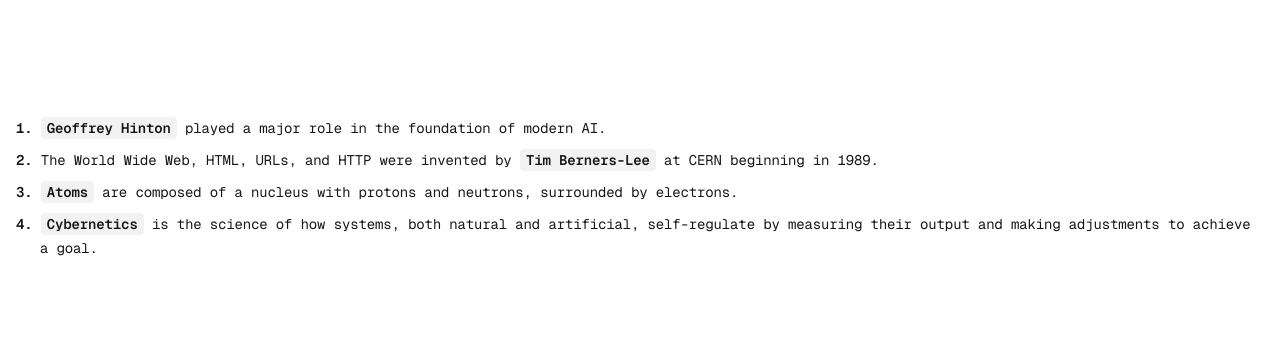
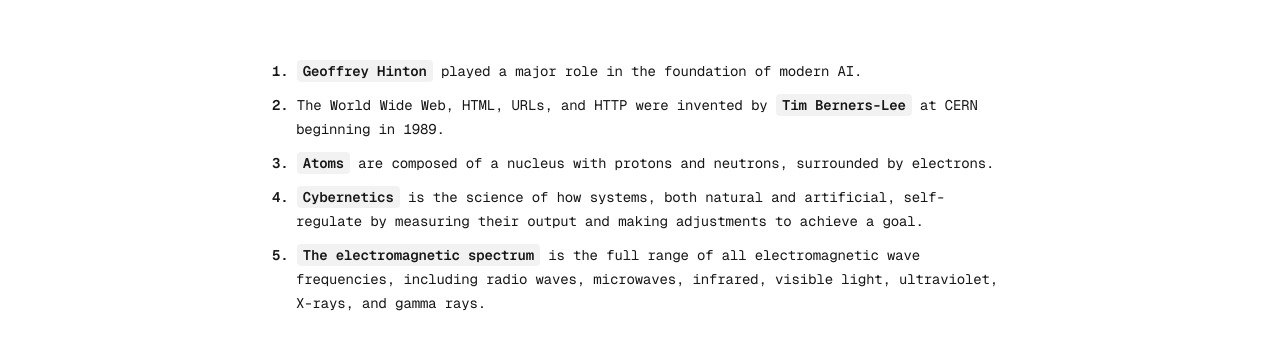
Before and after one commit to BrahimBoussada/mind-log, a Next.js app: page / in a window 1280 px wide. Shown: the part 208-558 px from the top of the page. Built offline with nearby package versions, Linux system fonts and the light colour scheme.

Commit message:
log: 2025-06-28

```diff
--- a/src/app/page.tsx
+++ b/src/app/page.tsx
@@ -29,6 +29,13 @@ export default function Home() {
           artificial, self-regulate by measuring their output and making
           adjustments to achieve a goal.
         </Note>
+
+        <Note>
+          <N>5. </N>
+          <Key>The electromagnetic spectrum</Key> is the full range of all
+          electromagnetic wave frequencies, including radio waves, microwaves,
+          infrared, visible light, ultraviolet, X-rays, and gamma rays.
+        </Note>
       </NoteWrapper>
     </Container>
   );
--- a/src/components/container.tsx
+++ b/src/components/container.tsx
@@ -1,6 +1,6 @@
 export const Container = ({ children }: { children: React.ReactNode }) => {
   return (
-    <div className=" container mx-auto p-4 min-h-screen flex items-center justify-center">
+    <div className=" container mx-auto p-4 min-h-screen flex items-center justify-center max-w-3xl">
       <main className="flex flex-col gap-8">{children}</main>
     </div>
   );
--- a/src/components/note.tsx
+++ b/src/components/note.tsx
@@ -9,7 +9,9 @@ export const NoteWrapper = ({ children }: NoteProps) => {
 };
 
 export const Note = ({ children }: NoteProps) => {
-  return <li className="pl-6 -indent-6 mb-2 tracking-[-.01em]">{children}</li>;
+  return (
+    <li className="pl-6 -indent-6 mb-2.5 tracking-[-.01em]">{children}</li>
+  );
 };
 
 export const Key = ({ children }: NoteProps) => {
```
